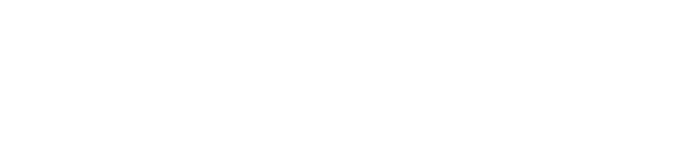
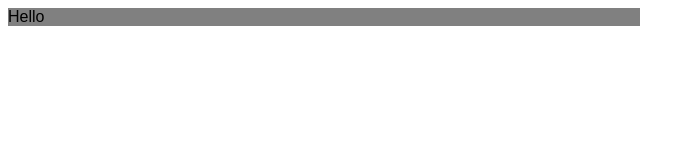
Before and after one commit to aokj08/module2-solution, a plain HTML site: page index.html in a window 1280 px wide. Shown: the whole page, without its empty margins (0-695 px from the left). Drawn offline with Linux system fonts and the light colour scheme.

Commit message:
corrected css's location

```diff
--- /dev/null
+++ b/css/style.css
@@ -0,0 +1,11 @@
+* {
+	font-family: sans-serif;
+	box-sizing: border-box;
+}
+
+section{
+	background-color: gray;
+	width:50%;
+	height:50%;
+	border: black;
+}
--- a/index.html
+++ b/index.html
@@ -1,11 +1,15 @@
 <!DOCTYPE html>
-<html>
+<html lang="en">
 <head>
 	<meta charset="utf-8">
 	<meta name="viewport" content="width=device-width, initial-scale=1">
-	<title></title>
+	<title>Assignment solution for module 2</title>
+	<link rel="stylesheet" href="style.css">
 </head>
 <body>
+	<section>
+		<div> Hello</div>
 
+	</section>
 </body>
 </html>
--- /dev/null
+++ b/style.css
@@ -0,0 +1,11 @@
+* {
+	font-family: sans-serif;
+	box-sizing: border-box;
+}
+
+section{
+	background-color: gray;
+	width:50%;
+	height:50%;
+	border: black;
+}
```
Also changed, not shown: css/css.html (added).
